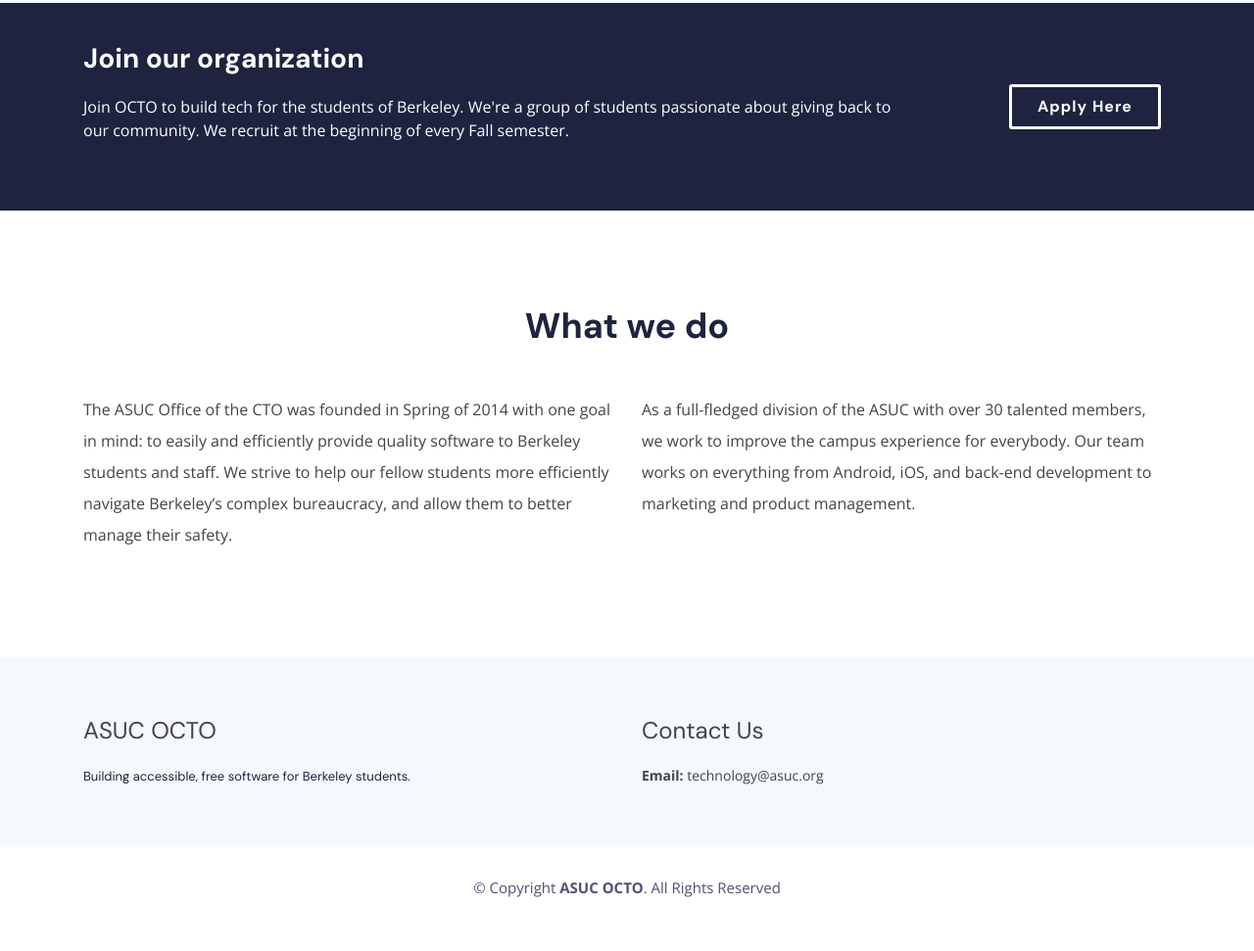
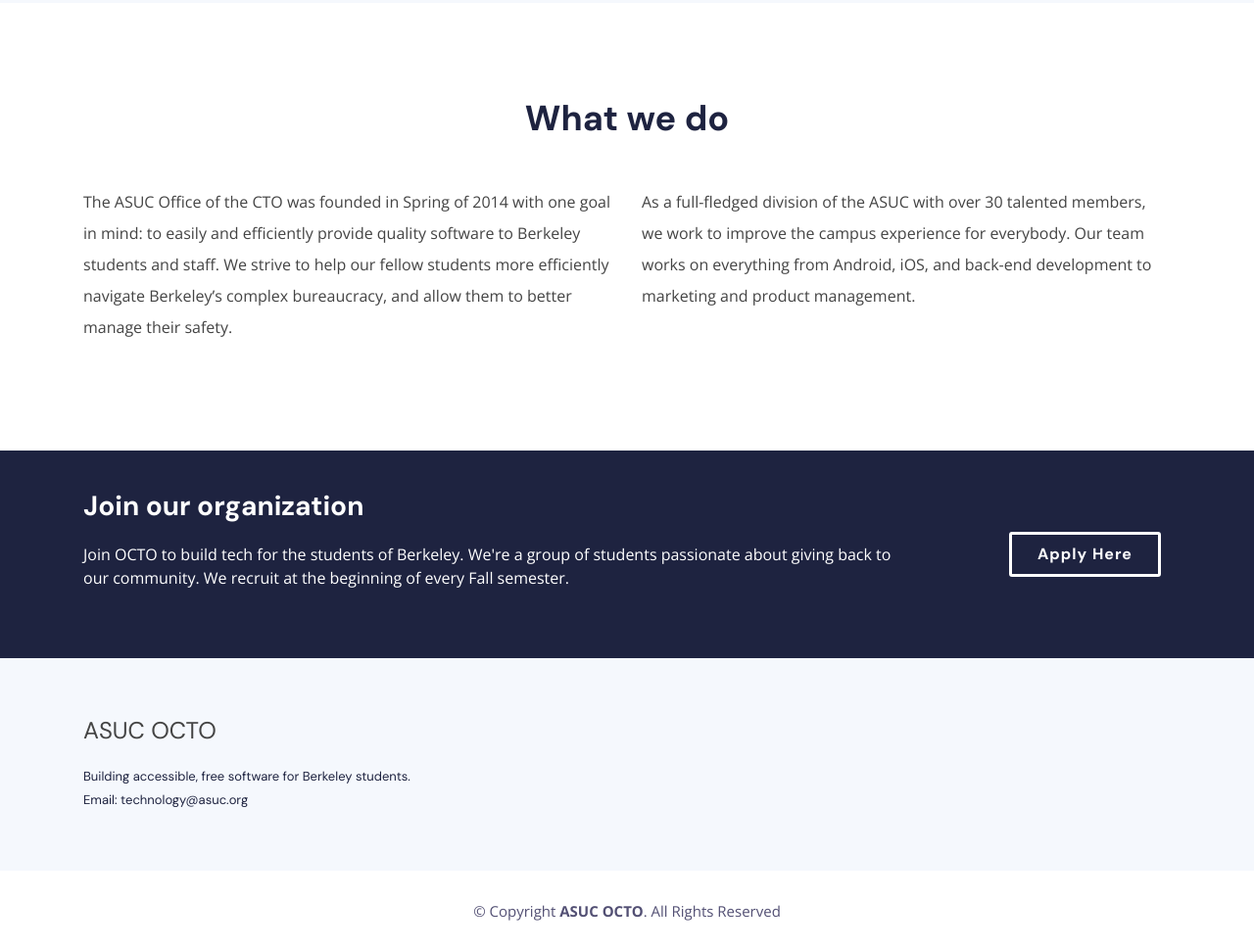
Before and after one commit to ja5087/octo-website, a plain HTML site: page index.html in a window 1280 px wide. Shown: the part 1508-2479 px from the top of the page at 98% size. Before the commit the page ends 2455 px from the top, so only its background shows below. Drawn offline with nearby package versions, Linux system fonts and the light colour scheme.

Commit message:
Add nits

```diff
--- a/index.html
+++ b/index.html
@@ -112,21 +112,6 @@
       </div>
     </section>
 
-    <section id="apply-intro" class="apply-intro">
-      <div class="container">
-        <div class="row">
-          <div class="col-lg-9 text-center text-lg-left">
-            <h3 class="apply-title">Join our organization</h3>
-            <p class="apply-text">Join OCTO to build tech for the students of Berkeley. We're a group of students passionate about giving back to our community. We recruit at the beginning of every Fall semester.</p>
-          </div>
-          <div class="col-lg-3 apply-btn-container text-center">
-            <a class="apply-btn align-middle" href="apply.html">Apply Here</a>
-          </div>
-        </div>
-
-      </div>
-    </section>
-
     <section id="what-intro" class="what-intro">
       <div class="container mt-5 pt-5 what-do">
         <div class="section-header">
@@ -145,27 +130,30 @@
 
   </main>
 
-  <footer id="footer" class="section-bg">
+  <section id="apply-intro" class="apply-intro">
+      <div class="container">
+        <div class="row">
+          <div class="col-lg-9 text-center text-lg-left">
+            <h3 class="apply-title">Join our organization</h3>
+            <p class="apply-text">Join OCTO to build tech for the students of Berkeley. We're a group of students passionate about giving back to our community. We recruit at the beginning of every Fall semester.</p>
+          </div>
+          <div class="col-lg-3 apply-btn-container text-center">
+            <a class="apply-btn align-middle" href="apply.html">Apply Here</a>
+          </div>
+        </div>
+
+      </div>
+    </section>
+
+  <footer id="footer" class="footer">
     <div class="footer-top">
       <div class="container">
         <div class="row">
           <div class="col-12">
-            <div class="row">
-              <div class="col-6">
-                <div class="footer-info">
-                  <h4>ASUC OCTO</h4>
-                  <p>Building accessible, free software for Berkeley students.</p>
-                </div>
-              </div>
-
-              <div class="col-6">
-                <div class="footer-links">
-                  <h4>Contact Us</h4>
-                  <p>
-                    <strong>Email:</strong> technology@asuc.org<br>
-                  </p>
-                </div>
-              </div>
+            <div class="footer-info">
+              <h4>ASUC OCTO</h4>
+              <p>Building accessible, free software for Berkeley students.</p>
+              <p>Email: technology@asuc.org</p>
             </div>
           </div>
         </div>
```
Also changed, not shown: projects.html (+15 -1 lines), team.html (+6 -6 lines), assets/img/api.png (added).
